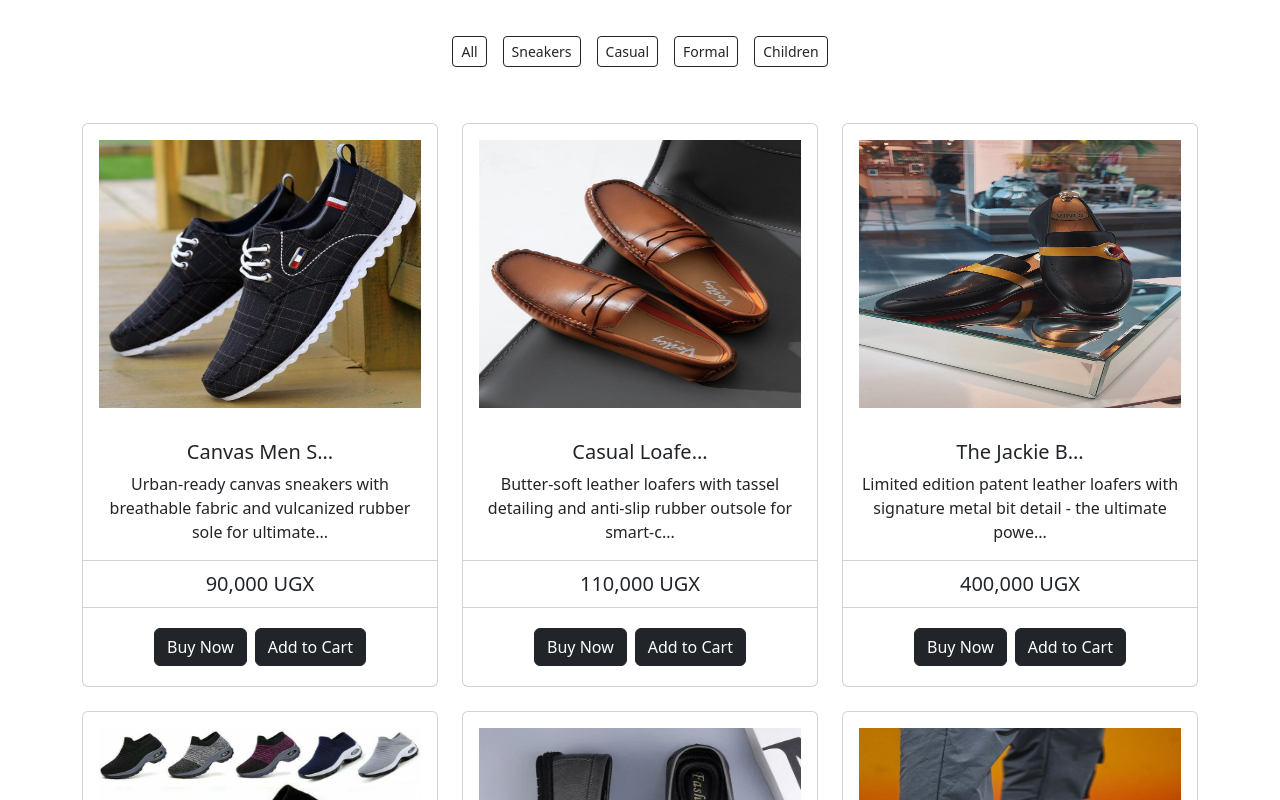
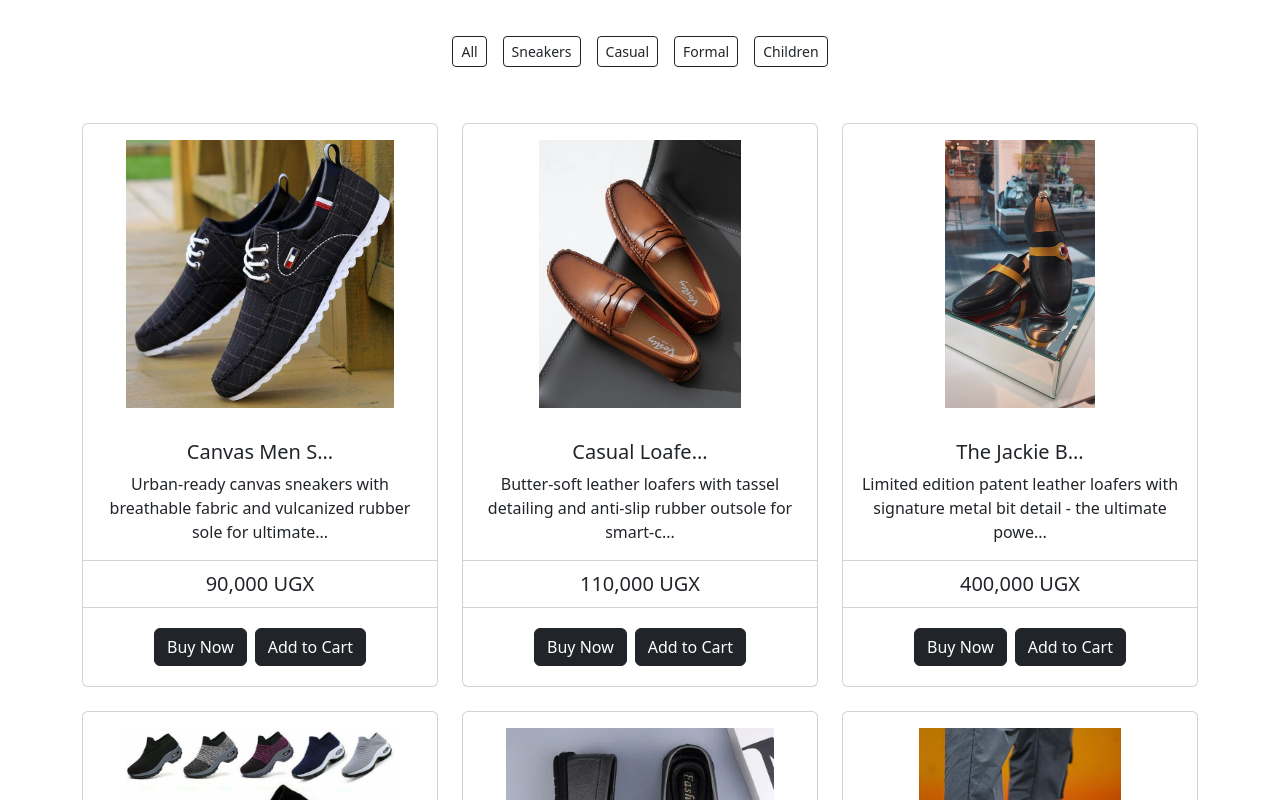
Before and after one commit to jjingofarouk/Ecommerce-React, a React (Create React App) app: page / in a window 1280 px wide. Shown: the part 700-1500 px from the top of the page. Built offline with nearby package versions, Linux system fonts and the light colour scheme.

Commit message:
Update ProductCard.js

```diff
--- a/src/components/ProductCard.js
+++ b/src/components/ProductCard.js
@@ -7,9 +7,13 @@ const ProductCard = ({ product, onAddToCart }) => {
       <div className="card text-center h-100">
         <img
           className="card-img-top p-3"
-          src={product.imageUrl}
+          src={product.imageUrl} // Use imageUrl directly
           alt={product.name}
-          height={300}
+          style={{
+            objectFit: "contain", // Maintains aspect ratio
+            maxHeight: "300px",   // Limits height
+            width: "100%",        // Fits card width
+          }}
         />
         <div className="card-body">
           <h5 className="card-title">{product.name.substring(0, 12)}...</h5>
@@ -24,10 +28,7 @@ const ProductCard = ({ product, onAddToCart }) => {
           <Link to={`/product/${product.id}`} className="btn btn-dark m-1">
             Buy Now
           </Link>
-          <button
-            className="btn btn-dark m-1"
-            onClick={() => onAddToCart(product)}
-          >
+          <button className="btn btn-dark m-1" onClick={() => onAddToCart(product)}>
             Add to Cart
           </button>
         </div>
```
